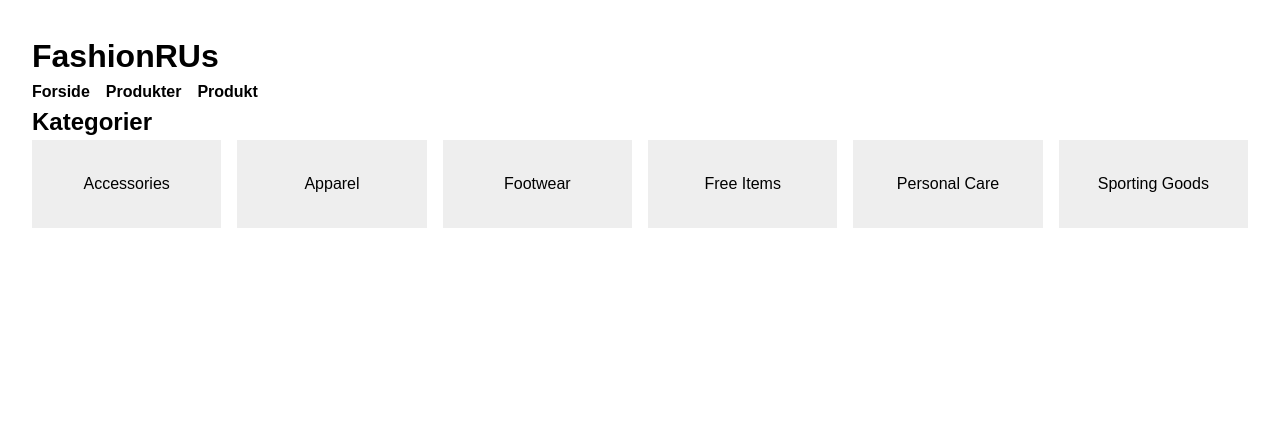
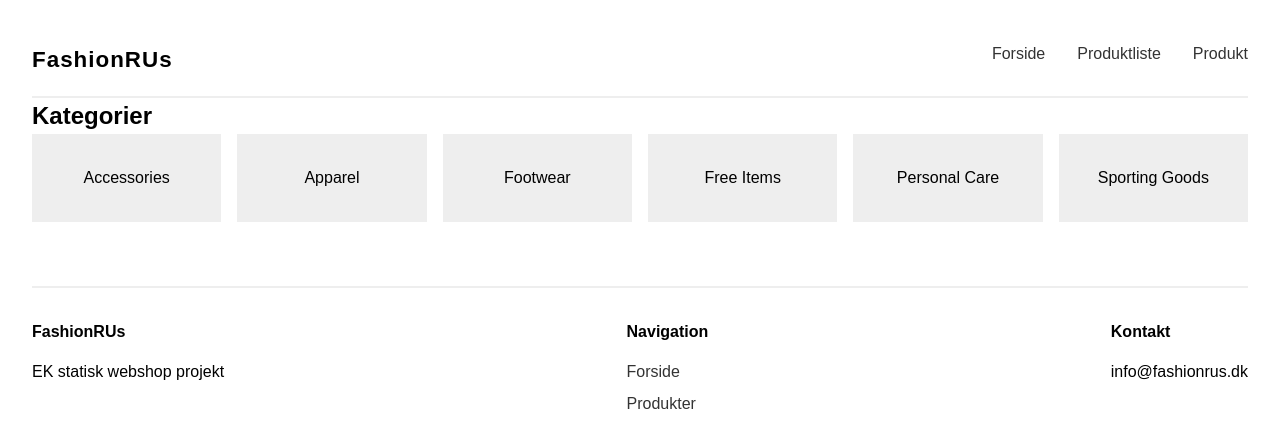
Before and after one commit to VasilisaVirovka/Tema-8, a plain HTML site: page index.html in a window 1280 px wide. Drawn offline with Linux system fonts and the light colour scheme.

Commit message:
Send 3.0

```diff
--- a/index.html
+++ b/index.html
@@ -8,14 +8,18 @@
 
 <body class="index_page">
 
-<header>
-  <h1>FashionRUs</h1>
+<header class="site_header">
+
+  <h1 class="logo">
+    <a href="index.html">FashionRUs</a>
+  </h1>
 
   <nav class="main_nav">
     <a href="index.html">Forside</a>
-    <a href="produktliste.html">Produkter</a>
+    <a href="produktliste.html">Produktliste</a>
     <a href="produkt.html">Produkt</a>
   </nav>
+
 </header>
 
 <main>
@@ -33,6 +37,28 @@
 
   </section>
 </main>
+<footer class="site_footer">
 
+  <div class="footer_inner">
+
+    <div class="footer_col">
+      <h4>FashionRUs</h4>
+      <p>EK statisk webshop projekt</p>
+    </div>
+
+    <div class="footer_col">
+      <h4>Navigation</h4>
+      <a href="index.html">Forside</a>
+      <a href="produktliste.html">Produkter</a>
+    </div>
+
+    <div class="footer_col">
+      <h4>Kontakt</h4>
+      <p>info@fashionrus.dk</p>
+    </div>
+
+  </div>
+
+</footer>
 </body>
 </html>
--- a/style.css
+++ b/style.css
@@ -33,16 +33,47 @@ a {
   display: flex;
   justify-content: space-between;
   align-items: center;
-  margin-bottom: 2rem;
+  padding-bottom: 1rem;
+  border-bottom: 2px solid #eee;
+}
+
+.logo a {
+  font-size: 1.4rem;
+  font-weight: bold;
+  letter-spacing: 1px;
 }
 
 .main_nav {
   display: flex;
-  gap: 1rem;
+  gap: 2rem;
 }
 
 .main_nav a {
-  font-weight: bold;
+  position: relative;
+  font-weight: 500;
+  color: #333;
+  padding-bottom: 4px;
+  transition: 0.2s ease;
+}
+
+/* Hover underline animation */
+.main_nav a::after {
+  content: "";
+  position: absolute;
+  left: 0;
+  bottom: 0;
+  width: 0%;
+  height: 2px;
+  background: black;
+  transition: 0.25s ease;
+}
+
+.main_nav a:hover::after {
+  width: 100%;
+}
+
+.main_nav a:hover {
+  color: black;
 }
 
 
@@ -164,3 +195,39 @@ a {
 .nedsat .price {
   color: red;
 }
+
+/* =====================================
+   FOOTER (ALLE SIDER)
+===================================== */
+
+.site_footer {
+  margin-top: 4rem;
+  padding-top: 2rem;
+  border-top: 2px solid #eee;
+}
+
+.footer_inner {
+  display: flex;
+  justify-content: space-between;
+  gap: 2rem;
+  flex-wrap: wrap;
+}
+
+.footer_col {
+  display: flex;
+  flex-direction: column;
+  gap: 0.5rem;
+}
+
+.footer_col h4 {
+  margin-bottom: 0.5rem;
+}
+
+.footer_col a {
+  color: #333;
+  transition: 0.2s ease;
+}
+
+.footer_col a:hover {
+  color: black;
+}
```
Also changed, not shown: produkt.html (+24 -1 lines), produktliste.html (+23 -1 lines).
